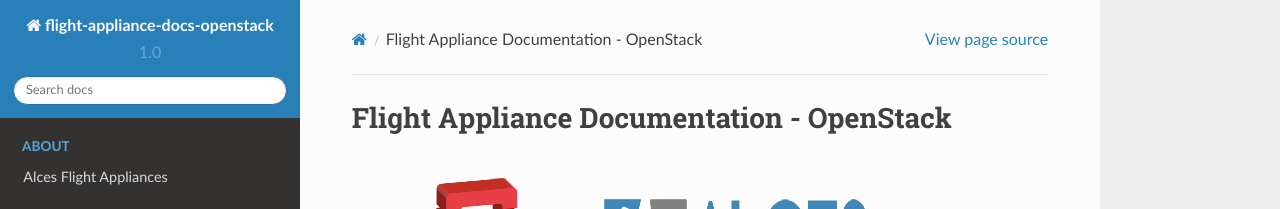
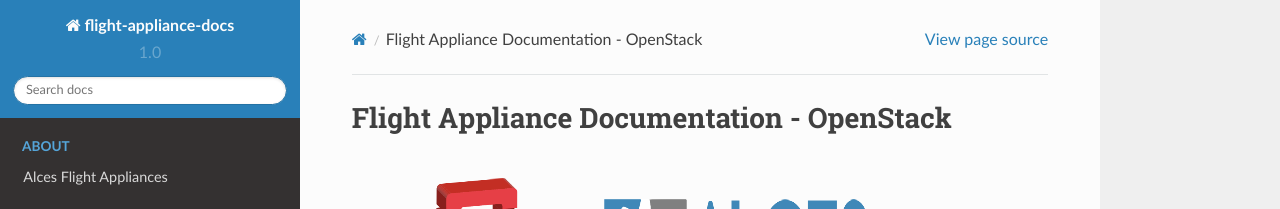
Before and after one commit to alces-software/flight-appliance-docs, a Sphinx documentation site: the page built from docs/source/index.rst, in a window 1280 px wide. Shown: the top 209 px of the page. Built offline with Sphinx 7.4.7 and the Read the Docs theme 2.0.0, drawn with Linux system fonts in a browser that asks for light colours; pages that are not in the unit, such as notebooks, are missing from menus.

```diff
--- a/docs/source/conf.py
+++ b/docs/source/conf.py
@@ -46,7 +46,7 @@ source_suffix = '.rst'
 master_doc = 'index'
 
 # General information about the project.
-project = u'flight-appliance-docs-openstack'
+project = u'flight-appliance-docs'
 copyright = u'2016, Alces Software'
 author = u'Alces Software'
 
@@ -222,7 +222,7 @@ latex_elements = {
 # (source start file, target name, title,
 #  author, documentclass [howto, manual, or own class]).
 latex_documents = [
-    (master_doc, 'flight-appliance-docs-openstack.tex', u'flight-appliance-docs-openstack Documentation',
+    (master_doc, 'flight-appliance-docs.tex', u'flight-appliance-docs Documentation',
      u'Alces Software', 'manual'),
 ]
 
@@ -252,7 +252,7 @@ latex_documents = [
 # One entry per manual page. List of tuples
 # (source start file, name, description, authors, manual section).
 man_pages = [
-    (master_doc, 'flight-appliance-docs-openstack', u'flight-appliance-docs-openstack Documentation',
+    (master_doc, 'flight-appliance-docs', u'flight-appliance-docs Documentation',
      [author], 1)
 ]
 
@@ -266,8 +266,8 @@ man_pages = [
 # (source start file, target name, title, author,
 #  dir menu entry, description, category)
 texinfo_documents = [
-    (master_doc, 'flight-appliance-docs-openstack', u'flight-appliance-docs-openstack Documentation',
-     author, 'flight-appliance-docs-openstack', 'One line description of project.',
+    (master_doc, 'flight-appliance-docs', u'flight-appliance-docs Documentation',
+     author, 'flight-appliance-docs', 'One line description of project.',
      'Miscellaneous'),
 ]
 
```
